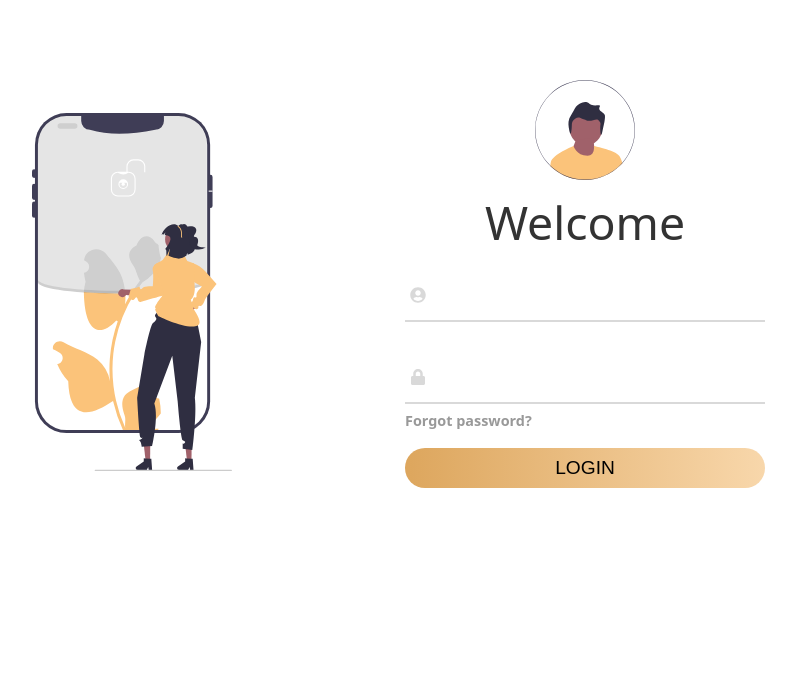
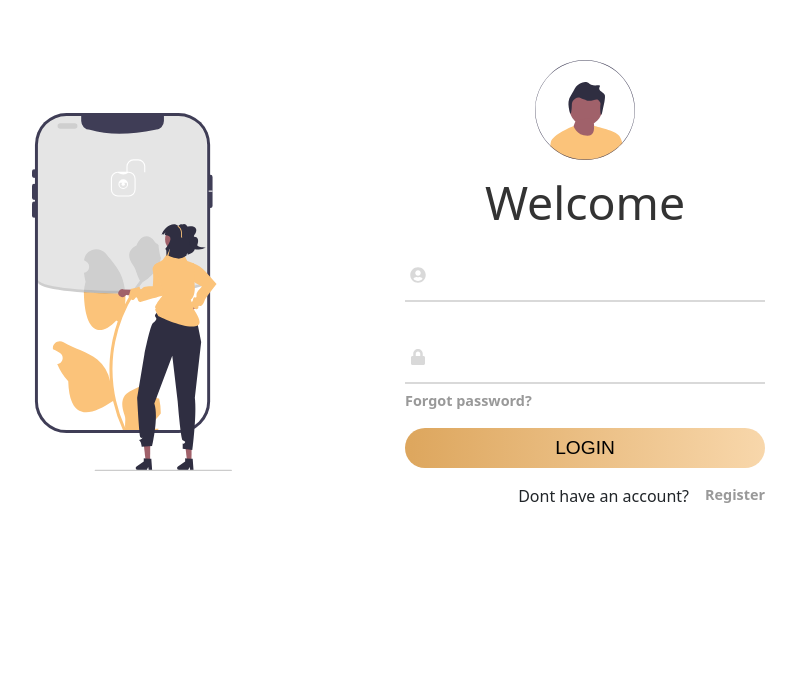
Before and after one commit to Manenomyk/Fredor-Investment, a React (Create React App) app: page /login in a window 1280 px wide. Shown: the part 108-800 px from the top of the page, without its empty margins (352-1148 px from the left). Built offline with nearby package versions, Linux system fonts and the light colour scheme.

Commit message:
code updation

```diff
--- a/src/Admin/AdminLogin/Login.js
+++ b/src/Admin/AdminLogin/Login.js
@@ -7,6 +7,7 @@ import login from '../../Images/login.svg';
 import avatar from '../../Images/avatar.svg';
 import { FaUserCircle } from "react-icons/fa";
 import { FaLock } from "react-icons/fa";
+
 
 function Login() {
 
@@ -126,6 +127,10 @@ inputs.forEach(input =>{
             </div>
             <a href="#" >Forgot password?</a>
             <input type="submit" name="" id="" className="btn1" value="Login"/>
+            <div className="botom">
+            <p>Dont have an account?</p>
+            <a href="/register" >Register</a>
+            </div>
           </form>
         </div>
   </log.Container>
--- a/src/Admin/Register/Register.js
+++ b/src/Admin/Register/Register.js
@@ -9,6 +9,7 @@ import login from '../../Images/login.svg';
 import avatar from '../../Images/avatar.svg';
 import { FaUserCircle } from "react-icons/fa";
 import { FaLock } from "react-icons/fa";
+import { TfiEmail } from "react-icons/tfi";
 
 function Register() {
 
@@ -175,7 +176,7 @@ function Register() {
             </div>
             <div className="input-div one">
               <div className="i">
-                <i><FaUserCircle /></i>
+                <i><TfiEmail /></i>
               </div>
               <div>
                 <h5>Email</h5>
```
